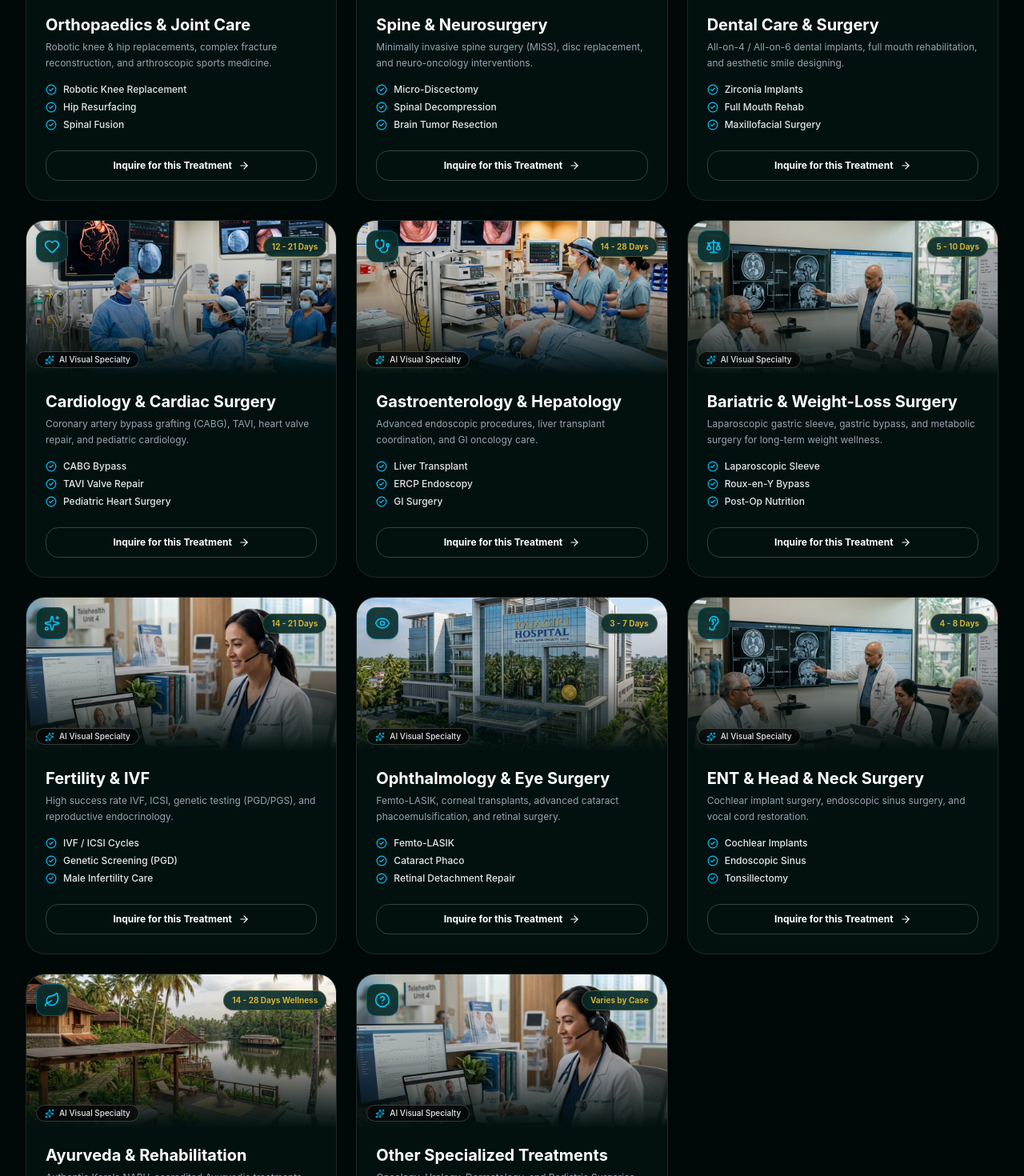
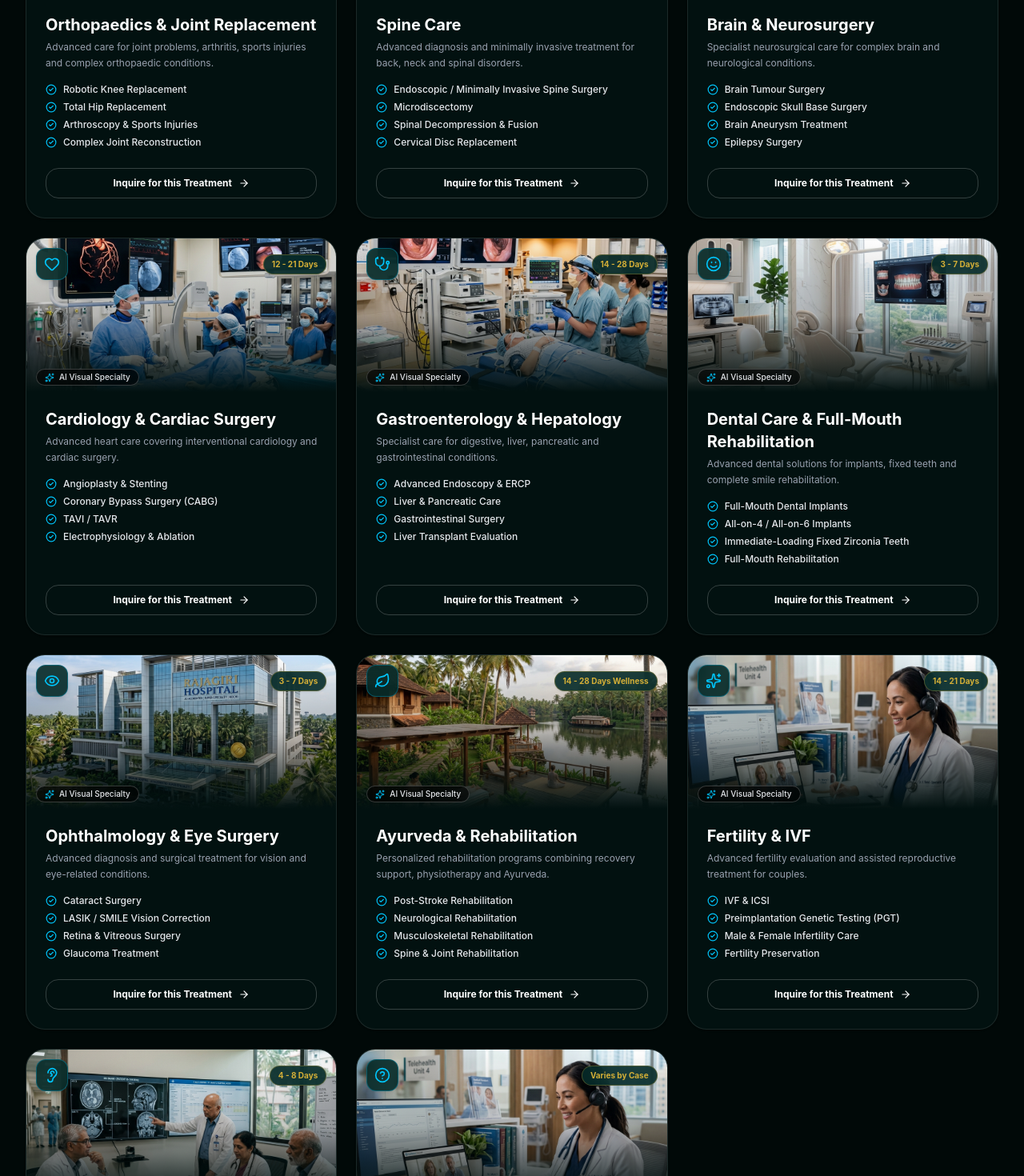
Before and after one commit to ilyasyuva20/mytabib, a React (Vite) app: page / in a window 1280 px wide. Shown: the part 5000-6470 px from the top of the page at 80% size. Built offline with nearby package versions, Linux system fonts and the light colour scheme.

Commit message:
feat: update and expand available medical specialty categories in appointment form

```diff
--- a/src/components/AppointmentForm.jsx
+++ b/src/components/AppointmentForm.jsx
@@ -15,7 +15,7 @@ export default function AppointmentForm() {
     countryCode: '+966',
     whatsapp: '',
     email: '',
-    specialty: 'Orthopaedics & Joint Care',
+    specialty: 'Orthopaedics & Joint Replacement',
     language: 'Arabic',
     notes: ''
   });
@@ -41,17 +41,17 @@ export default function AppointmentForm() {
   ];
 
   const specialties = [
-    'Orthopaedics & Joint Care',
-    'Spine & Neurosurgery',
-    'Dental Care & Surgery',
+    'Orthopaedics & Joint Replacement',
+    'Spine Care',
+    'Brain & Neurosurgery',
     'Cardiology & Cardiac Surgery',
     'Gastroenterology & Hepatology',
-    'Bariatric & Weight-Loss Surgery',
+    'Dental Care & Full-Mouth Rehabilitation',
+    'Ophthalmology & Eye Surgery',
+    'Ayurveda & Rehabilitation',
     'Fertility & IVF',
-    'Ophthalmology & Eye Surgery',
-    'ENT & Head/Neck Surgery',
-    'Ayurveda & Rehabilitation (Kerala)',
-    'Other Specialized Evaluation'
+    'ENT & Head & Neck Care',
+    'Other Specialized Treatments'
   ];
 
   const handleInputChange = (e) => {
--- a/src/components/Treatments.jsx
+++ b/src/components/Treatments.jsx
@@ -14,49 +14,69 @@ export default function Treatments() {
     {
       id: 'ortho',
       category: 'Surgical',
-      nameEn: 'Orthopaedics & Joint Care',
-      nameAr: 'جراحة العظام والمفاصل',
-      descEn: 'Robotic knee & hip replacements, complex fracture reconstruction, and arthroscopic sports medicine.',
-      descAr: "استبدال الركبة والحوض بالروبوت، ترميم الكسور المعقدة، وجراحات المناظير الرياضية.",
+      nameEn: 'Orthopaedics & Joint Replacement',
+      nameAr: 'جراحة العظام واستبدال المفاصل',
+      descEn: 'Advanced care for joint problems, arthritis, sports injuries and complex orthopaedic conditions.',
+      descAr: 'رعاية متقدمة لمشاكل المفاصل والتهاباتها وإصابات الملاعب والحالات المعقدة.',
       icon: Bone,
       image: "/treatments/treatment_ortho.png",
-      highlights: ['Robotic Knee Replacement', 'Hip Resurfacing', 'Spinal Fusion'],
+      highlights: [
+        'Robotic Knee Replacement',
+        'Total Hip Replacement',
+        'Arthroscopy & Sports Injuries',
+        'Complex Joint Reconstruction'
+      ],
       stayDuration: '7 - 14 Days Recovery'
     },
     {
       id: 'spine',
       category: 'Surgical',
-      nameEn: 'Spine & Neurosurgery',
-      nameAr: 'جراحة العمود الفقري والأعصاب',
-      descEn: 'Minimally invasive spine surgery (MISS), disc replacement, and neuro-oncology interventions.',
-      descAr: "جراحات العمود الفقري بالمناظير التدخلية، استبدال الديسك، وجراحات الأورام العصبية.",
+      nameEn: 'Spine Care',
+      nameAr: 'رعاية وجراحة العمود الفقري',
+      descEn: 'Advanced diagnosis and minimally invasive treatment for back, neck and spinal disorders.',
+      descAr: 'تشخيص متقدم وعلاج طفيف التوغل لاضطرابات الظهر والرقبة والعمود الفقري.',
       icon: Activity,
       image: "/treatments/treatment_spine.png",
-      highlights: ['Micro-Discectomy', 'Spinal Decompression', 'Brain Tumor Resection'],
+      highlights: [
+        'Endoscopic / Minimally Invasive Spine Surgery',
+        'Microdiscectomy',
+        'Spinal Decompression & Fusion',
+        'Cervical Disc Replacement'
+      ],
       stayDuration: '10 - 18 Days Recovery'
     },
     {
-      id: 'dental',
-      category: 'Cosmetic & Care',
-      nameEn: 'Dental Care & Surgery',
-      nameAr: 'طب وتجميل الأسنان الجراحي',
-      descEn: 'All-on-4 / All-on-6 dental implants, full mouth rehabilitation, and aesthetic smile designing.',
-      descAr: "زراعة الأسنان الفورية All-on-4/6، إعادة تأهيل الفك الكامل، وتصميم الابتسامة التجميلية.",
-      icon: Smile,
-      image: "/treatments/treatment_dental.png",
-      highlights: ['Zirconia Implants', 'Full Mouth Rehab', 'Maxillofacial Surgery'],
-      stayDuration: '3 - 7 Days'
+      id: 'brain',
+      category: 'Surgical',
+      nameEn: 'Brain & Neurosurgery',
+      nameAr: 'جراحة المخ والأعصاب',
+      descEn: 'Specialist neurosurgical care for complex brain and neurological conditions.',
+      descAr: 'رعاية متخصصة في جراحة الأعصاب للحالات المعقدة للدماغ والجهاز العصبي.',
+      icon: Activity,
+      image: "/services/service_hospital.png",
+      highlights: [
+        'Brain Tumour Surgery',
+        'Endoscopic Skull Base Surgery',
+        'Brain Aneurysm Treatment',
+        'Epilepsy Surgery'
+      ],
+      stayDuration: '10 - 20 Days Recovery'
     },
     {
       id: 'cardio',
       category: 'Surgical',
       nameEn: 'Cardiology & Cardiac Surgery',
-      nameAr: 'أمراض وجراحة القلب والأوعية',
-      descEn: 'Coronary artery bypass grafting (CABG), TAVI, heart valve repair, and pediatric cardiology.',
-      descAr: "عمليات قلب المفتوح (CABG)، زراعة الصمامات بالقسطرة، وقسطرة الشرايين المعقدة.",
+      nameAr: 'أمراض وجراحة القلب',
+      descEn: 'Advanced heart care covering interventional cardiology and cardiac surgery.',
+      descAr: 'رعاية متقدمة للقلب تشمل قسطرة القلب وجراحات القلب المفتوح.',
       icon: Heart,
       image: "/treatments/treatment_cardio.png",
-      highlights: ['CABG Bypass', 'TAVI Valve Repair', 'Pediatric Heart Surgery'],
+      highlights: [
+        'Angioplasty & Stenting',
+        'Coronary Bypass Surgery (CABG)',
+        'TAVI / TAVR',
+        'Electrophysiology & Ablation'
+      ],
       stayDuration: '12 - 21 Days'
     },
     {
@@ -64,83 +84,118 @@ export default function Treatments() {
       category: 'Surgical',
       nameEn: 'Gastroenterology & Hepatology',
       nameAr: 'أمراض الجهاز الهضمي والكبد',
-      descEn: 'Advanced endoscopic procedures, liver transplant coordination, and GI oncology care.',
-      descAr: "مناظير الجهاز الهضمي المتقدمة، زراعة الكبد، وعلاج أورام القناة الهضمية.",
+      descEn: 'Specialist care for digestive, liver, pancreatic and gastrointestinal conditions.',
+      descAr: 'رعاية متخصصة لأمراض الجهاز الهضمي والكبد والبنكرياس والقناة الهضمية.',
       icon: Stethoscope,
       image: "/treatments/treatment_gastro.png",
-      highlights: ['Liver Transplant', 'ERCP Endoscopy', 'GI Surgery'],
+      highlights: [
+        'Advanced Endoscopy & ERCP',
+        'Liver & Pancreatic Care',
+        'Gastrointestinal Surgery',
+        'Liver Transplant Evaluation'
+      ],
       stayDuration: '14 - 28 Days'
     },
     {
-      id: 'bariatric',
-      category: 'Surgical',
-      nameEn: 'Bariatric & Weight-Loss Surgery',
-      nameAr: 'جراحات السمنة وتكميم المعدة',
-      descEn: 'Laparoscopic gastric sleeve, gastric bypass, and metabolic surgery for long-term weight wellness.',
-      descAr: "تكميم المعدة بالمنظار، تحويل المسار، وجراحات الأيض للتخلص من السمنة المفرطة.",
-      icon: Scale,
-      image: "/services/service_reports.png",
-      highlights: ['Laparoscopic Sleeve', 'Roux-en-Y Bypass', 'Post-Op Nutrition'],
-      stayDuration: '5 - 10 Days'
+      id: 'dental',
+      category: 'Cosmetic & Care',
+      nameEn: 'Dental Care & Full-Mouth Rehabilitation',
+      nameAr: 'العناية بالأسنان وإعادة تأهيل الفك الكامل',
+      descEn: 'Advanced dental solutions for implants, fixed teeth and complete smile rehabilitation.',
+      descAr: 'حلول أسنان متقدمة للزراعة والتركيبات الثابتة وتجميل الابتسامة الشامل.',
+      icon: Smile,
+      image: "/treatments/treatment_dental.png",
+      highlights: [
+        'Full-Mouth Dental Implants',
+        'All-on-4 / All-on-6 Implants',
+        'Immediate-Loading Fixed Zirconia Teeth',
+        'Full-Mouth Rehabilitation'
+      ],
+      stayDuration: '3 - 7 Days'
+    },
+    {
+      id: 'eyecare',
+      category: 'Specialized',
+      nameEn: 'Ophthalmology & Eye Surgery',
+      nameAr: 'طب وجراحة العيون',
+      descEn: 'Advanced diagnosis and surgical treatment for vision and eye-related conditions.',
+      descAr: 'تشخيص متقدم وعلاج جراحي لمشاكل الإبصار وأمراض العيون.',
+      icon: Eye,
+      image: "/services/service_hospital.png",
+      highlights: [
+        'Cataract Surgery',
+        'LASIK / SMILE Vision Correction',
+        'Retina & Vitreous Surgery',
+        'Glaucoma Treatment'
+      ],
+      stayDuration: '3 - 7 Days'
+    },
+    {
+      id: 'ayurveda',
+      category: 'Kerala Specialty',
+      nameEn: 'Ayurveda & Rehabilitation',
+      nameAr: 'الطب الطبيعي (الآيورفيدا) وإعادة التأهيل',
+      descEn: 'Personalized rehabilitation programs combining recovery support, physiotherapy and Ayurveda.',
+      descAr: 'برامج تأهيلية مخصصة تجمع بين دعم التعافي، العلاج الطبيعي، والآيورفيدا.',
+      icon: Leaf,
+      image: "/services/service_recovery.png",
+      highlights: [
+        'Post-Stroke Rehabilitation',
+        'Neurological Rehabilitation',
+        'Musculoskeletal Rehabilitation',
+        'Spine & Joint Rehabilitation'
+      ],
+      stayDuration: '14 - 28 Days Wellness'
     },
     {
       id: 'fertility',
       category: 'Specialized',
       nameEn: 'Fertility & IVF',
-      nameAr: 'علاج العقم والأخصاب المساعد (IVF)',
-      descEn: 'High success rate IVF, ICSI, genetic testing (PGD/PGS), and reproductive endocrinology.',
-      descAr: "تقنيات الحقن المجهري (IVF/ICSI)، الفحص الجيني للأجنة، وعلاج أسباب تأخر الإنجاب.",
+      nameAr: 'علاج العقم والإخصاب المساعد (IVF)',
+      descEn: 'Advanced fertility evaluation and assisted reproductive treatment for couples.',
+      descAr: 'تقييم متقدم للخصوبة وتقنيات المساعدة على الإنجاب للزوجين.',
       icon: Sparkles,
       image: "/services/service_consultation.png",
-      highlights: ['IVF / ICSI Cycles', 'Genetic Screening (PGD)', 'Male Infertility Care'],
+      highlights: [
+        'IVF & ICSI',
+        'Preimplantation Genetic Testing (PGT)',
+        'Male & Female Infertility Care',
+        'Fertility Preservation'
+      ],
       stayDuration: '14 - 21 Days'
-    },
-    {
-      id: 'eyecare',
-      category: 'Specialized',
-      nameEn: 'Ophthalmology & Eye Surgery',
-      nameAr: 'طب وجراحة العيون واللايزك',
-      descEn: 'Femto-LASIK, corneal transplants, advanced cataract phacoemulsification, and retinal surgery.',
-      descAr: "عمليات تصحيح النظر بالفيمتو لايزك، زراعة القرنية، وإزالة المياه البيضاء بأحدث التقنيات.",
-      icon: Eye,
-      image: "/services/service_hospital.png",
-      highlights: ['Femto-LASIK', 'Cataract Phaco', 'Retinal Detachment Repair'],
-      stayDuration: '3 - 7 Days'
     },
     {
       id: 'ent',
       category: 'Specialized',
-      nameEn: 'ENT & Head & Neck Surgery',
-      nameAr: 'أمراض الأذن وأنف وحنجرة',
-      descEn: 'Cochlear implant surgery, endoscopic sinus surgery, and vocal cord restoration.',
-      descAr: "زراعة القوقعة للأطفال والكبار، جراحات الجيوب الأنفية بالمناظير، وجراحات الحنجرة.",
+      nameEn: 'ENT & Head & Neck Care',
+      nameAr: 'أنف وأذن وحنجرة ورعاية الرأس والرقبة',
+      descEn: 'Advanced treatment for ear, nose, throat, hearing and head & neck conditions.',
+      descAr: 'علاج متقدم لأمراض الأذن والأنف والحنجرة والسمع وجراحات الرأس والرقبة.',
       icon: Ear,
       image: "/services/service_reports.png",
-      highlights: ['Cochlear Implants', 'Endoscopic Sinus', 'Tonsillectomy'],
+      highlights: [
+        'Cochlear Implantation',
+        'Endoscopic Sinus Surgery',
+        'Ear & Hearing Surgery',
+        'Head & Neck Surgery'
+      ],
       stayDuration: '4 - 8 Days'
-    },
-    {
-      id: 'ayurveda',
-      category: 'Kerala Specialty',
-      nameEn: 'Ayurveda & Rehabilitation',
-      nameAr: 'الطب الطبيعي التراثي وإعادة التأهيل (كيرالا)',
-      descEn: 'Authentic Kerala NABH-accredited Ayurvedic treatments, post-stroke rehab, and joint wellness.',
-      descAr: "العلاج الطبيعي والتأهيلي بالطب الشعبي الهندي التقليدي المعتمد (الآيورفيدا) للتعافي الشامل.",
-      icon: Leaf,
-      image: "/services/service_recovery.png",
-      highlights: ['Panchakarma Detox', 'Post-Stroke Rehab', 'Arthritis Management'],
-      stayDuration: '14 - 28 Days Wellness'
     },
     {
       id: 'custom',
       category: 'Specialized',
       nameEn: 'Other Specialized Treatments',
       nameAr: 'تخصصات وعلاجات أخرى مخصصة',
-      descEn: 'Oncology, Urology, Dermatology, and Pediatric Surgeries. Submit your medical reports for customized review.',
-      descAr: "علاج الأورام، المسالك البولية، الجلدية، وجراحة الأطفال. تواصل معنا لإجراء تقييم شامل.",
+      descEn: 'Access specialist care across additional medical disciplines based on your individual requirements.',
+      descAr: 'الوصول إلى رعاية متخصصة عبر تخصصات طبية إضافية بناءً على احتياجاتك الفردية.',
       icon: HelpCircle,
       image: "/services/service_consultation.png",
-      highlights: ['Oncology & Chemo', 'Urology & Kidney Stone', 'Custom Medical Review'],
+      highlights: [
+        'Oncology Care',
+        'Urology & Kidney Stone Care',
+        'Endocrinology & Diabetes',
+        'Paediatric Specialties'
+      ],
       stayDuration: 'Varies by Case'
     }
   ];
```
